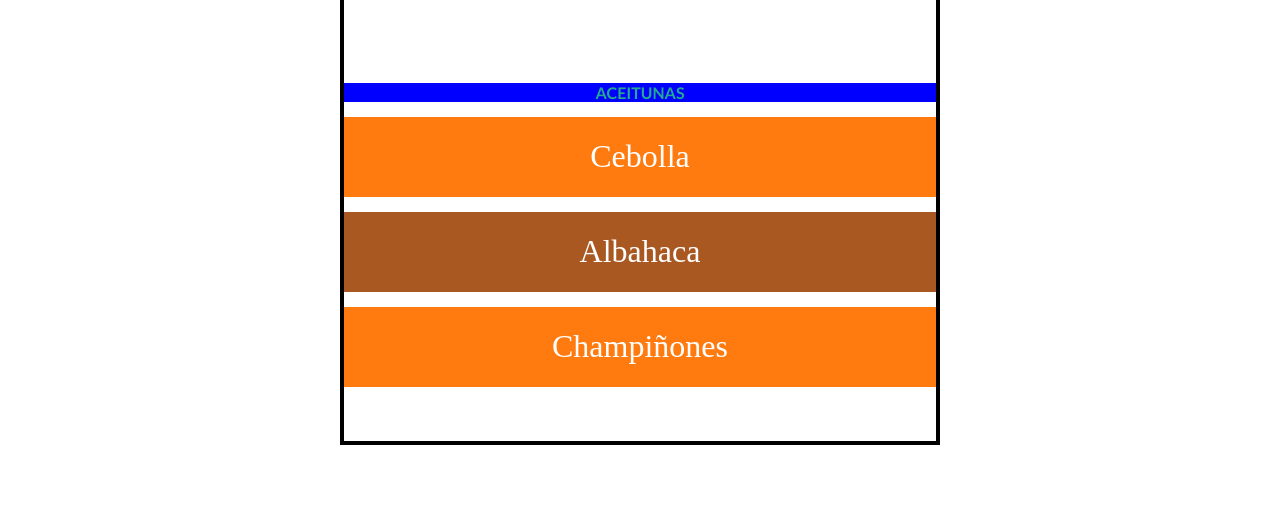
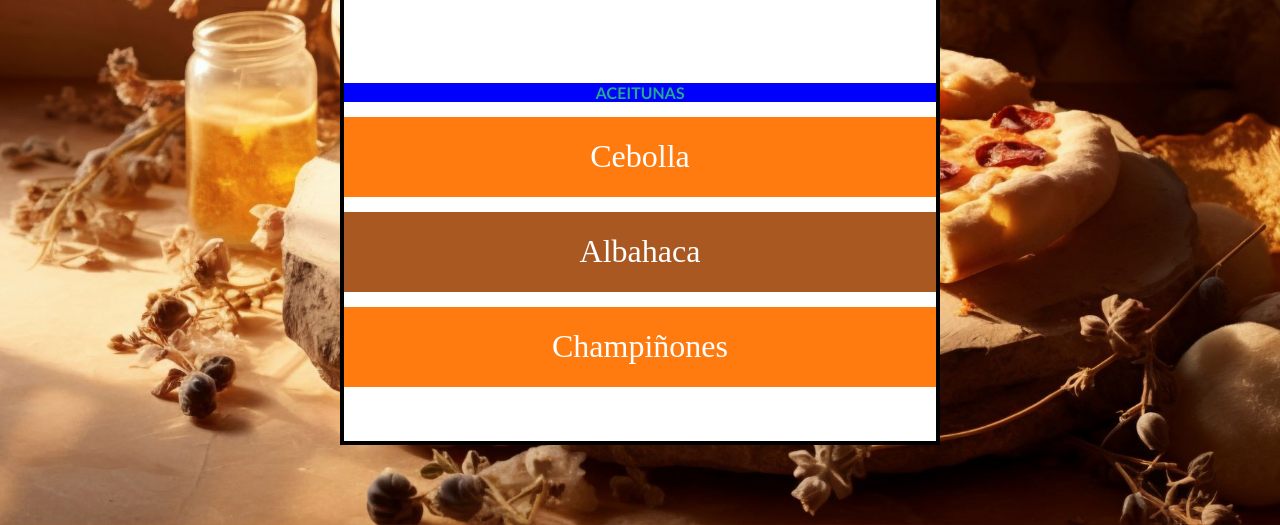
Before and after one commit to Scripts24/DOM-FreeCodeCamp, a plain HTML site: page src/toppingPizza/index.html in a window 1280 px wide. Shown: the part 275-800 px from the top of the page. Drawn offline with Linux system fonts and the light colour scheme; the site is published under a folder, as on GitHub Pages, so addresses that start at the root find nothing.

Commit message:
ruta background-image

```diff
--- a/src/toppingPizza/style.css
+++ b/src/toppingPizza/style.css
@@ -14,7 +14,7 @@ body{
     justify-content: center;
     align-items: center;
     text-align: center;
-    background: url('/src/toppingPizza/bg-img.jpg') no-repeat center center/ cover;
+    background: url('../toppingPizza/bg-img.jpg') no-repeat center center/ cover;
 }
 
 #contenedor{
```
